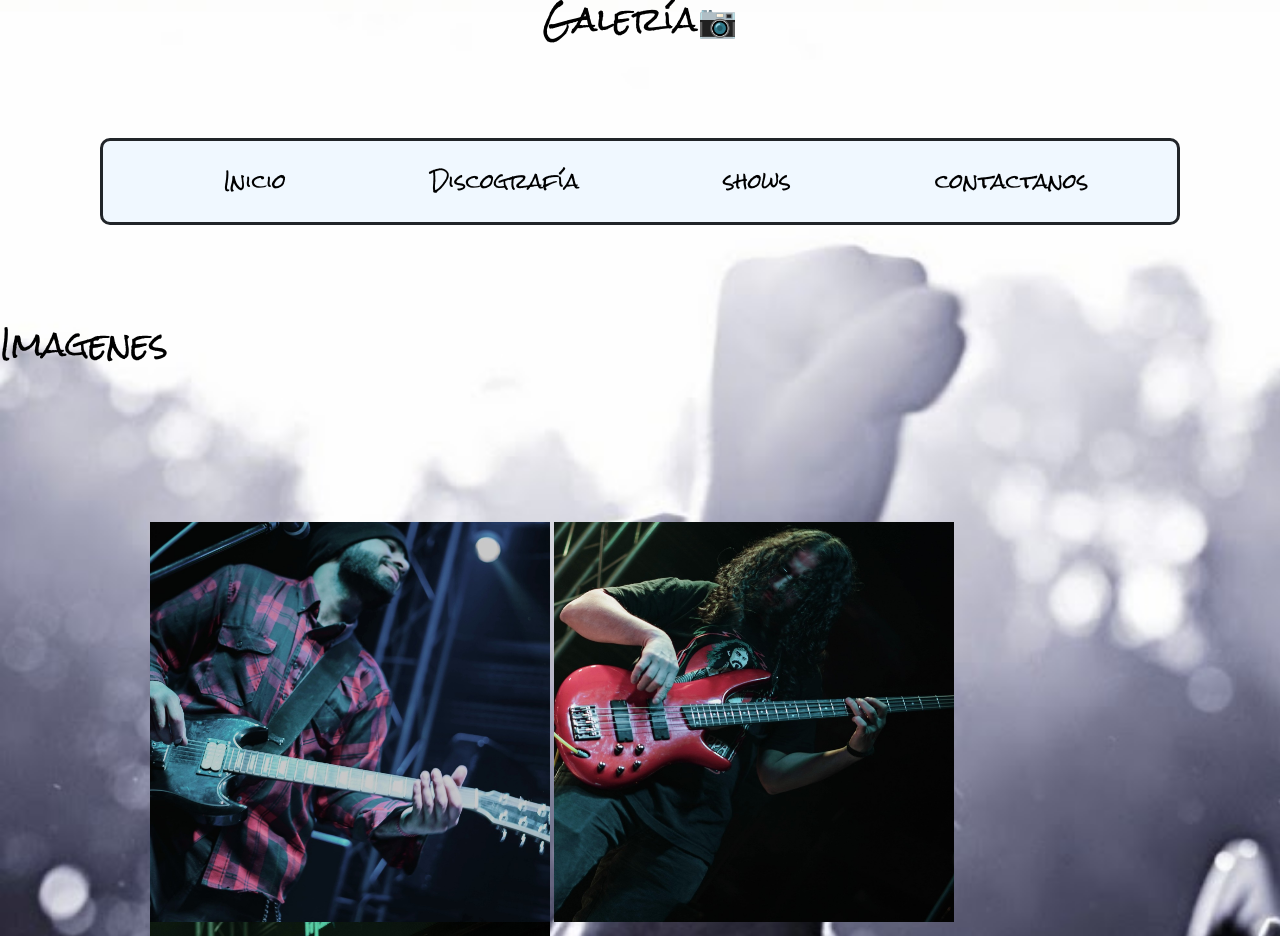
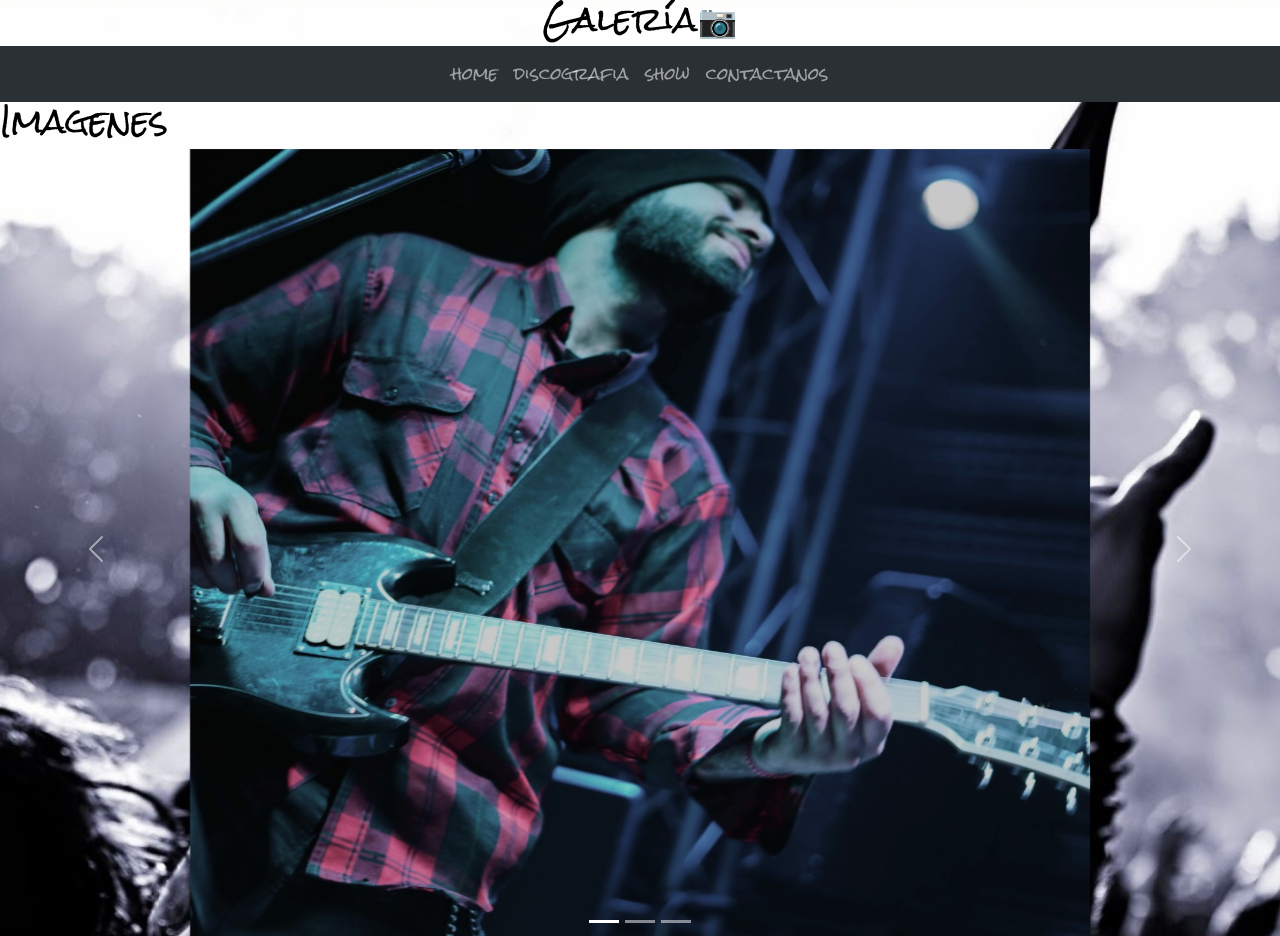
Before and after one commit to pchittolini/pre-entrega, a plain HTML site: page pages/galería.html in a window 1280 px wide. Shown: the top 936 px of the page. Drawn offline with nearby package versions, Linux system fonts and the light colour scheme.

Commit message:
agregue nav bar y carrousel

```diff
--- a/css/estilo.css
+++ b/css/estilo.css
@@ -17,24 +17,6 @@ padding: 100px;
     height: 400px;
     border-radius: 300px;
 }
-.menu{
-    background-color: aliceblue;
-    padding: 10px;
-    margin: 100px;
-    border: solid;
-    border-radius: 10px;
-    text-align: center;
-}
-.menu li{
-    display: inline-block;
-    padding-left: 70px;
-    padding-right: 70px;
-    padding-top: 15px;
-}
-.menu li a{
-    text-decoration: none;
-    font-size: 20px;
-}
 .redes{
     background-color:rgba(240, 255, 255, 0.627);
     border-radius: 10px;
@@ -44,10 +26,10 @@ padding: 100px;
 .discografia{
     background-color: rgba(240, 255, 255, 0.627);
     border: solid;
-    border-radius: 10px;
     padding: 1rem;
-    display: inline-block;
-    text-align: center;
+    display: flex;
+    margin: 50px;
+    justify-content: space-between;
 }
 .temas{
     text-align: left;
@@ -56,7 +38,6 @@ padding: 100px;
     text-align: center;
 }
 .info{
-    font-family: 'Courier New', Courier, bold;
     text-align: center;
     font-size: 25px;
     margin: 100px;
@@ -74,8 +55,6 @@ padding: 100px;
     border: solid;
     border-radius: 10px;
     padding: 15px;
-    display: inline-block;
-    block-size: auto;
     margin: 20px auto;
 }
 .img{
@@ -96,5 +75,8 @@ p{
     font-weight: 400;
     font-style: normal;
     color: black;
-
 }
+.carousel-inner img{
+width: 900px;
+height: 800px;
+}
--- a/pages/galería.html
+++ b/pages/galería.html
@@ -20,26 +20,58 @@
         <div class="h2">
             <h2>Galería📷</h2>
         </div>
-        <nav class="menu">
-            <ul>
-                <!--link interno-->
-                <li><a href="../index.html">Inicio</a></li>
-                <!--link relativo-->
-                <li><a href="../pages/discografía.html">Discografía</a></li>
-                <!--link relativo-->
-                <li><a href="../pages/shows.html">shows</a></li>
-                <!--link relativo-->
-                <li><a href="../pages/contactanos.html">contactanos</a></li>
-            </ul>
-        </nav>
     </header>
+    <nav class="navbar navbar-expand-lg bg-body-tertiary" data-bs-theme="dark">
+        <div class="container-fluid">
+            <button class="navbar-toggler" type="button" data-bs-toggle="collapse"data-bs-target="#navbarNav" aria-controls="navbarNav" aria-expanded="false"aria-label="Toggle navigation">
+            <span class="navbar-toggler-icon"></span>
+            </button>
+            <div class="collapse navbar-collapse" id="navbarNav">
+                <ul class="navbar-nav mx-auto">
+                    <li class="nav-item">
+                        <a class="nav-link" href="../index.html">home</a>
+                    </li>
+                    <li class="nav-item">
+                        <a class="nav-link" href="../pages/discografía.html">discografia</a>
+                    </li>
+                    <li class="nav-item">
+                        <a class="nav-link" href="../pages/shows.html">show</a>
+                    </li>
+                    <li class="nav-item">
+                        <a class="nav-link " href="../pages/contactanos.html">contactanos</a>
+                    </li>
+                </ul>
+            </div>
+        </div>
+    </nav>
     <main>
         <h2>Imagenes</h2>
-        <div class="img">
-            <img src="../multimedia/fotos/Captura de pantalla 2024-04-22 095532.png" width="400px" height="400px" alt="">
-            <img src="../multimedia/fotos/Captura de pantalla 2024-04-22 095644.png" width="400px" height="400px" alt="">
-            <img src="../multimedia/fotos/355438137_938235144099973_4713712457096778975_n.jpg" width="400px" height="400px" alt="">
-        </div>
+        <div id="carouselExample" class="carousel slide">
+            <div class="carousel-indicators">
+                <button type="button" data-bs-target="#carouselExampleIndicators" data-bs-slide-to="0" class="active" aria-current="true" aria-label="Slide 1"></button>
+                <button type="button" data-bs-target="#carouselExampleIndicators" data-bs-slide-to="1" aria-label="Slide 2"></button>
+                <button type="button" data-bs-target="#carouselExampleIndicators" data-bs-slide-to="2" aria-label="Slide 3"></button>
+            </div>
+            <div class="carousel-inner">
+                <div class="carousel-item active">
+                <img src="../multimedia/fotos/Captura de pantalla 2024-04-22 095532.png" class="d-block mx-auto" alt="...">
+                </div>
+                <div class="carousel-item">
+                <img src="../multimedia/fotos/Captura de pantalla 2024-04-22 095644.png" class="d-block mx-auto" alt="...">
+                </div>
+                <div class="carousel-item">
+                <img src="../multimedia/fotos/355438137_938235144099973_4713712457096778975_n.jpg" class=" d-block mx-auto" alt="...">
+                </div>
+            </div>
+            <button class="carousel-control-prev" type="button" data-bs-target="#carouselExample" data-bs-slide="prev">
+                <span class="carousel-control-prev-icon" aria-hidden="true"></span>
+                <span class="visually-hidden">Previous</span>
+            </button>
+            <button class="carousel-control-next" type="button" data-bs-target="#carouselExample" data-bs-slide="next">
+                <span class="carousel-control-next-icon" aria-hidden="true"></span>
+                <span class="visually-hidden">Next</span>
+            </button>
+            </div>
     </main>
     <script src="https://cdn.jsdelivr.net/npm/bootstrap@5.3.3/dist/js/bootstrap.bundle.min.js" integrity="sha384-YvpcrYf0tY3lHB60NNkmXc5s9fDVZLESaAA55NDzOxhy9GkcIdslK1eN7N6jIeHz" crossorigin="anonymous"></script>
 </body>
```
Also changed, not shown: index.html (+28 -14 lines), pages/contactanos.html (+25 -13 lines), pages/discografía.html (+23 -12 lines), pages/shows.html (+22 -11 lines).
